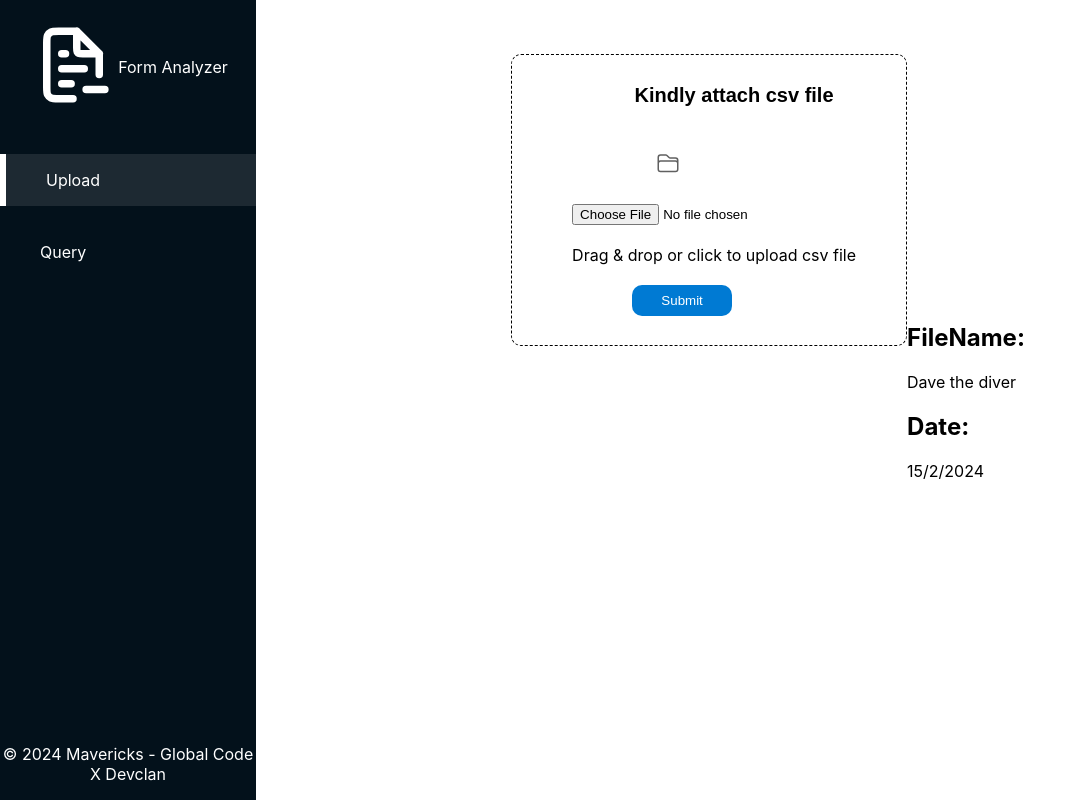
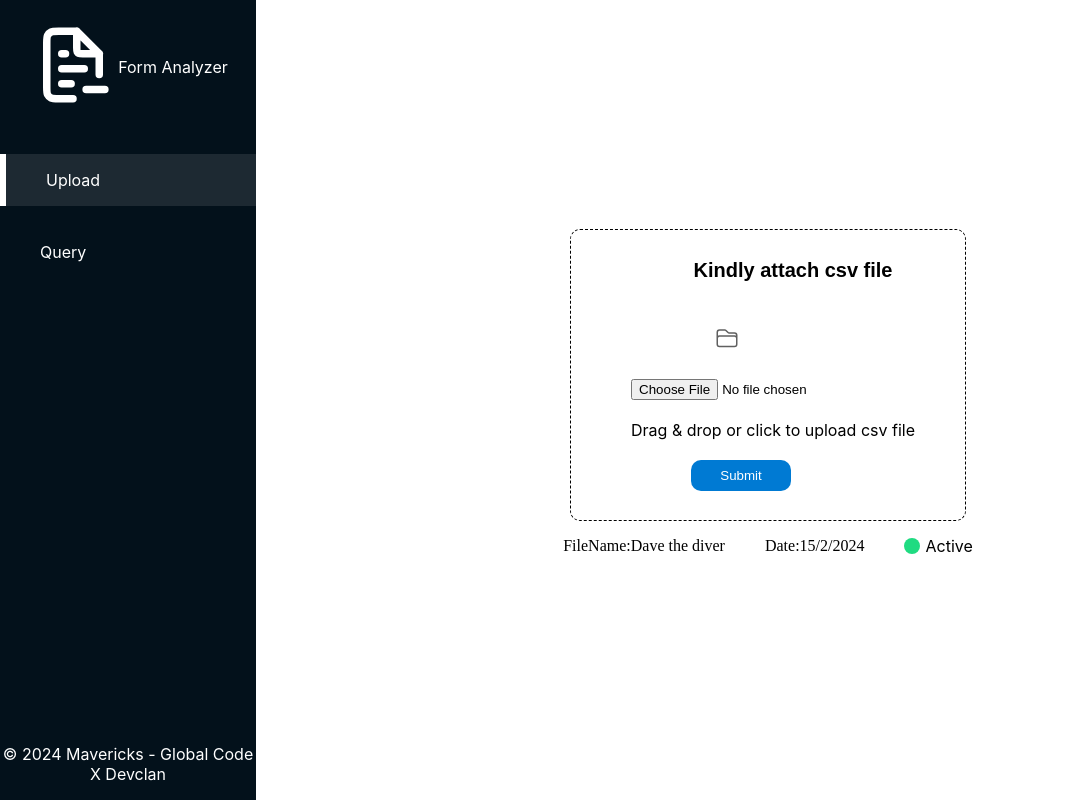
Before and after one commit to Devclan-Mavericks/frontend, a React (Create React App) app: page / in a window 1280 px wide. Both pictures are taken after a click on the button "Submit". Shown: the whole page, without its empty margins (0-1086 px from the left). Built offline with nearby package versions, Linux system fonts and the light colour scheme.

Commit message:
active button

```diff
--- a/package.json
+++ b/package.json
@@ -8,6 +8,7 @@
     "@testing-library/user-event": "^13.5.0",
     "axios": "^1.6.8",
     "bootstrap": "^5.3.3",
+    "bootstrap-icons": "^1.11.3",
     "react": "^18.2.0",
     "react-bootstrap": "^2.10.1",
     "react-dom": "^18.2.0",
--- a/src/uploadSection/Name.js
+++ b/src/uploadSection/Name.js
@@ -1,22 +1,36 @@
 import React from "react";
+import '../uploadSection/upload.css'
 
-function Name ({filename, date}) {
+
+function Name({ filename, date }) {
     console.log("filename: ", filename, "date: ", date)
-    if(!filename || !date) {
+    if (!filename || !date) {
         return (
             <div>
 
             </div>
         )
     }
-    return(
-        <div>
-            <h2>FileName:</h2>
+    return (
+        <div class="Container-name">
+            <div  class='pname'>
+            <p>FileName:</p>
             <p>{filename}</p>
-            <h2>Date:</h2>
+            </div>
+            <div class='pdate'>
+            <p >Date:</p>
             <p>{date}</p>
+            </div>
 
+            <div class='active'>
+            <svg xmlns="http://www.w3.org/2000/svg" width="16" height="16" fill="#1FDB81" class="bi bi-circle-fill" viewBox="0 0 16 16">
+  <circle cx="8" cy="8" r="8"/>
+</svg>
+            Active
+            </div>
         </div>
+
+
     )
 }
 export default Name
--- a/src/uploadSection/Upload.js
+++ b/src/uploadSection/Upload.js
@@ -1,24 +1,20 @@
 import React, { useState } from "react";
-import '../uploadSection/upload.css'
-import toast from 'react-hot-toast';
+import "../uploadSection/upload.css";
+import toast from "react-hot-toast";
 import Name from "./Name";
 import { Axios } from "axios";
 
 const Upload = () => {
-
   const [fileList, setfilelist] = useState({
     filename: "",
-    date: ""
-  })
-
-
+    date: "",
+  });
 
   const handleFileUpload = async (e) => {
     // Logic to handle file upload
     const files = e.target.files;
     // Process the files as needed
-    console.log('Files uploaded:', files);
-
+    console.log("Files uploaded:", files);
   };
 
   const submit = () => {
@@ -29,36 +25,36 @@ const Upload = () => {
       //  toast.error(`Failed to upload file \n ${response.data}`)
       // }
 
-      const newFile = { filename: "Dave the diver", date: `${new Date().getDate()}/${new Date().getMonth()}/${new Date().getFullYear()}` }
-      setfilelist(
-        (prev) =>( {...prev, ...newFile}))
-      toast.success('Successfully!');
-    }
-    catch(error) {
+      const newFile = {
+        filename: "Dave the diver",
+        date: `${new Date().getDate()}/${new Date().getMonth()}/${new Date().getFullYear()}`,
+      };
+      setfilelist((prev) => ({ ...prev, ...newFile }));
+      toast.success("Successfully!");
+    } catch (error) {
       console.error("Failed to submit: ", error);
-      toast.error("Network error")
+      toast.error("Network error");
     }
     // toast.success("Successful!");
-
-  }
-
-
+  };
 
   var fu1 = document.getElementById("FileInput"); //Little Dave
 
   return (
-
-    <div class='screen-division' style={{ width: '80vw', display: 'flex', alignItems: 'center', justifyContent: 'center' }} >
+    <div
+      class="screen-division"
+      style={{
+        width: "80%",
+        display: "flex",
+        flexDirection: "column",
+        alignItems: "center",
+        justifyContent: "center",
+      }}
+    >
       <div class="container">
-
-
-
         <div class="upload">
-          <div class='attach' >
-            Kindly attach  csv file
-          </div>
-          <div class="uploadfolder" >
-
+          <div class="attach">Kindly attach csv file</div>
+          <div class="uploadfolder">
             <svg
               class="svgfolder"
               // className="shrink-0 w-6 h-6    "
@@ -77,7 +73,7 @@ const Upload = () => {
                 strokeLinejoin="round"
               />
             </svg>
-            <div  >
+            <div>
               <label htmlFor="fileInput" class="input">
                 <input
                   type="file"
@@ -86,29 +82,22 @@ const Upload = () => {
                   accept="text/csv"
                   onChange={(e) => handleFileUpload(e)}
                 />
-
               </label>
-              <div class='choose' >
-                <div >
-                  Drag &amp; drop or  click to upload  csv file
-                </div>
+              <div class="choose">
+                <div>Drag &amp; drop or click to upload csv file</div>
               </div>
             </div>
           </div>
-          <button class="button" onClick={submit}>Submit</button>
+          <button class="button" onClick={submit}>
+            Submit
+          </button>
         </div>
-
-
       </div>
 
       <div>
-          <Name filename={fileList.filename} date={fileList.date}/>
+        <Name filename={fileList.filename} date={fileList.date} />
       </div>
     </div>
-
-
-
-
-  )
-}
-export default Upload
+  );
+};
+export default Upload;
--- a/src/uploadSection/upload.css
+++ b/src/uploadSection/upload.css
@@ -2,6 +2,36 @@ body{
     margin:  0;
     padding: 0;
 }
+
+.Container-name{
+    display: flex;
+    align-items: center;
+    gap: 40px;
+    min-width: 200px;
+}
+.pname{
+    display: flex;
+    font-style: bold;
+    font-weight: 400;
+    font-family: 'Times New Roman', Times, serif;
+    /* gap: 10px; */
+}
+.pdate{
+    /* gap:10px; */
+    font-style: bold;
+    font-weight: 400;
+    font-family: 'Times New Roman', Times, serif;
+    margin: 0;
+    display: flex;
+}
+
+.active{
+    display: flex;
+    color: rgb(0, 0, 0);
+    align-items: center;
+    gap: 5px;
+}
+
  .container{
     border-radius: 10px;
     border: 1px dashed;
@@ -10,7 +40,7 @@ body{
     display: flex;
     justify-content: center;
     align-items: center;
-    margin-bottom: 400px;
+    /* margin-bottom: 400px; */
 
  }
 
```
Also changed, not shown: 1 other file (tests, documents, lock files or other folders).
